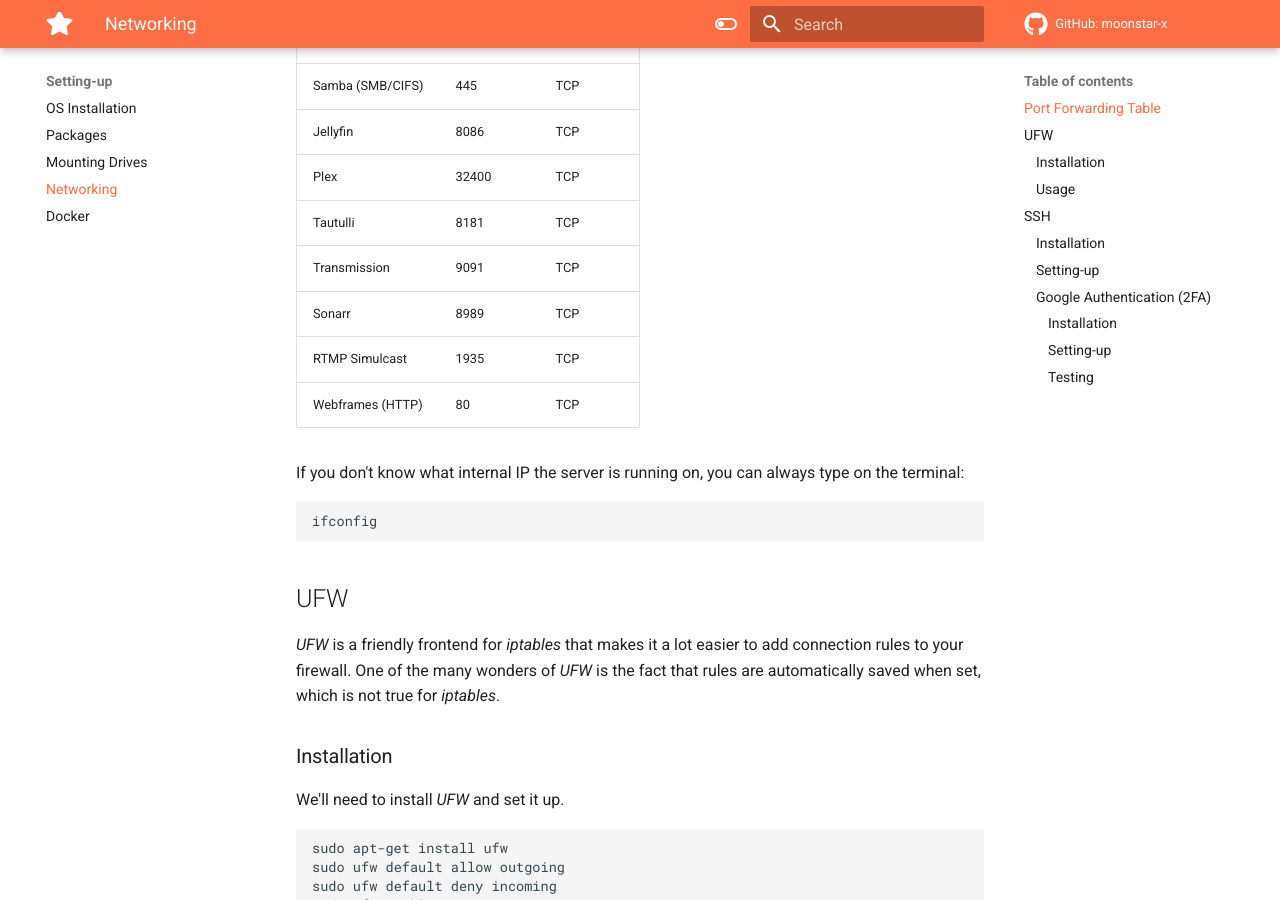
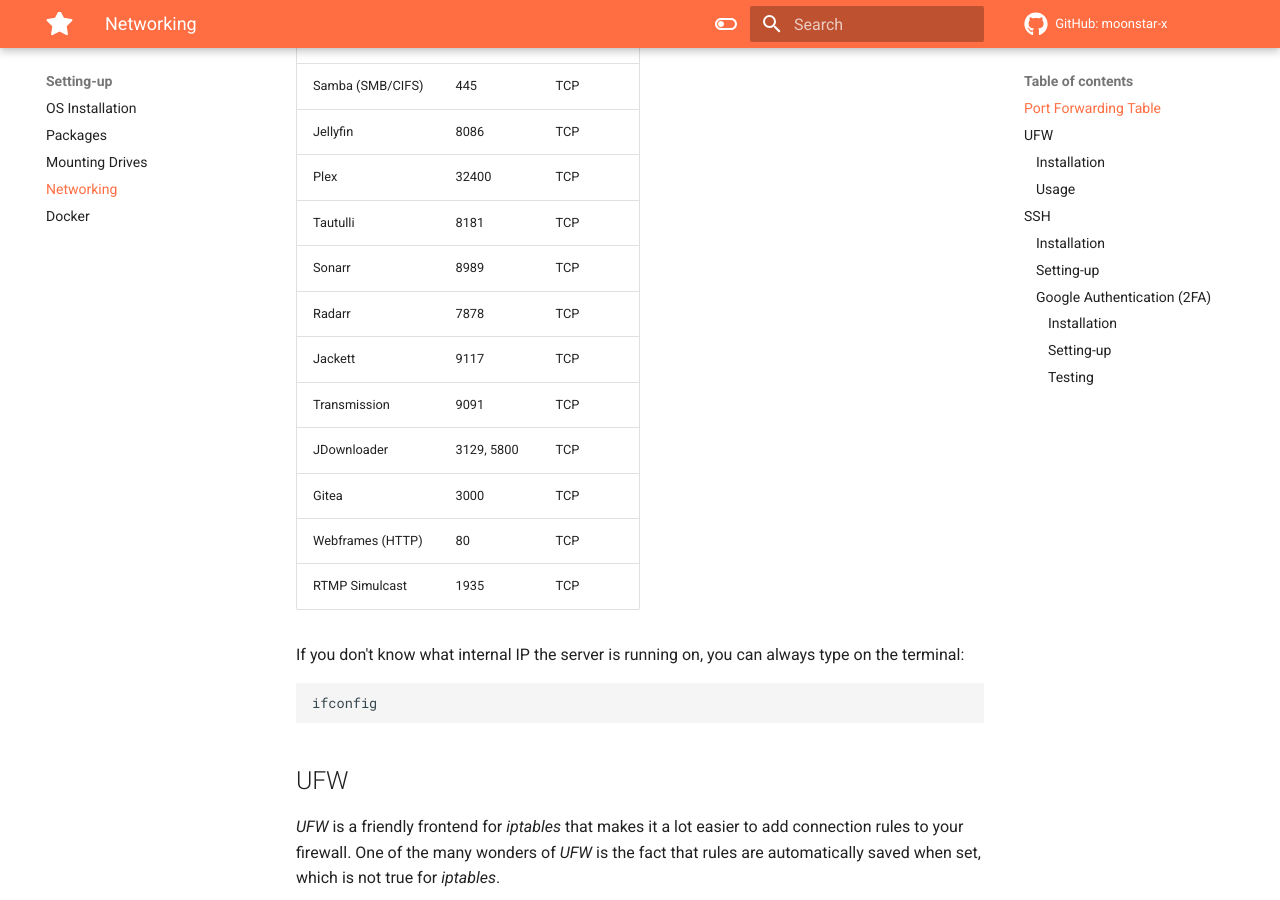
Before and after one commit to moonstar-x/server-setup, an MkDocs documentation site: the page built from docs/setting-up/networking.md, in a window 1280 px wide and 900 px high, scrolled down 423 px. Built offline with MkDocs 1.6.1 and Material for MkDocs 9.7.7, drawn with Linux system fonts in a browser that asks for light colours.

Commit message:
Added missing ports to Networking page.

```diff
--- a/docs/setting-up/networking.md
+++ b/docs/setting-up/networking.md
@@ -11,10 +11,14 @@ Here's a table that contains the required default ports that need to be forwarde
 | Jellyfin                    | 8086        | TCP      |
 | Plex                        | 32400       | TCP      |
 | Tautulli                    | 8181        | TCP      |
+| Sonarr                      | 8989        | TCP      |
+| Radarr                      | 7878        | TCP      |
+| Jackett                     | 9117        | TCP      |
 | Transmission                | 9091        | TCP      |
-| Sonarr                      | 8989        | TCP      |
+| JDownloader                 | 3129, 5800  | TCP      |
+| Gitea                       | 3000        | TCP      |
+| Webframes (HTTP)            | 80          | TCP      |
 | RTMP Simulcast              | 1935        | TCP      |
-| Webframes (HTTP)            | 80          | TCP      |
 
 If you don't know what internal IP the server is running on, you can always type on the terminal:
 
```
